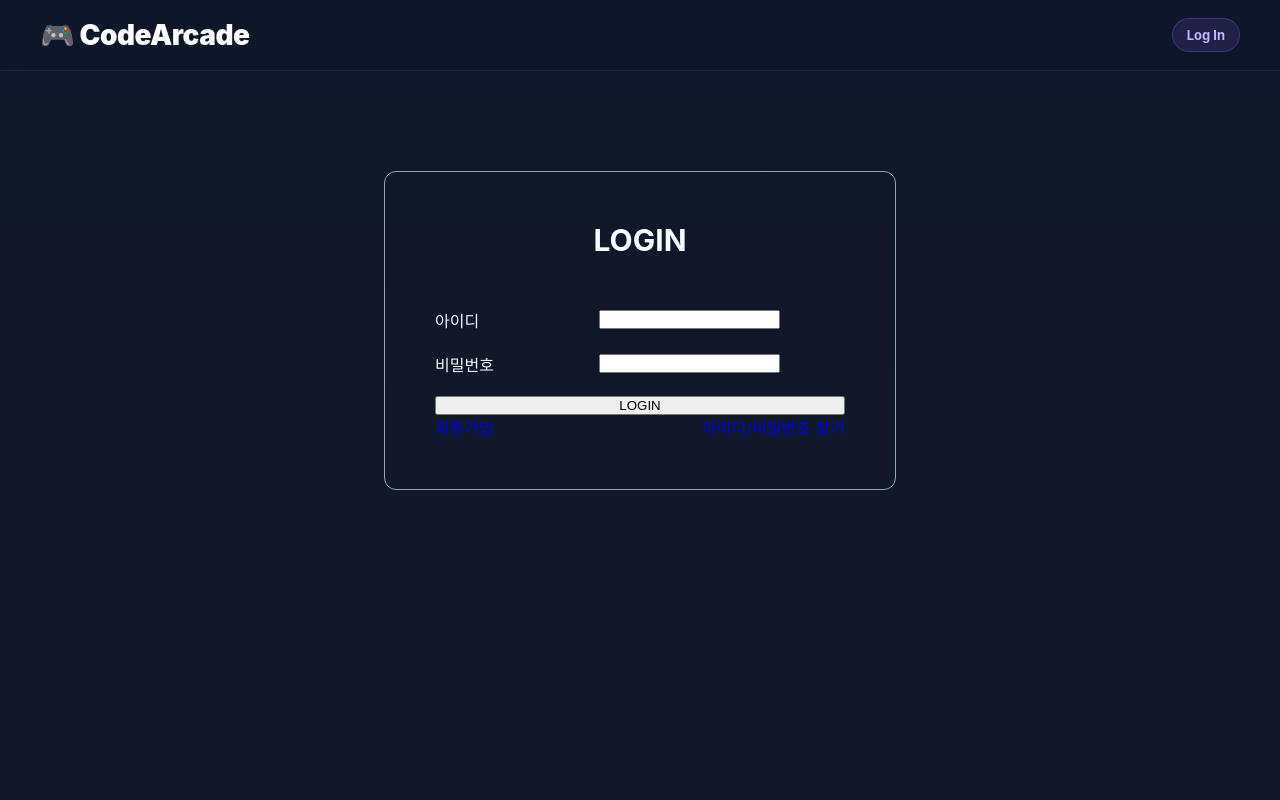
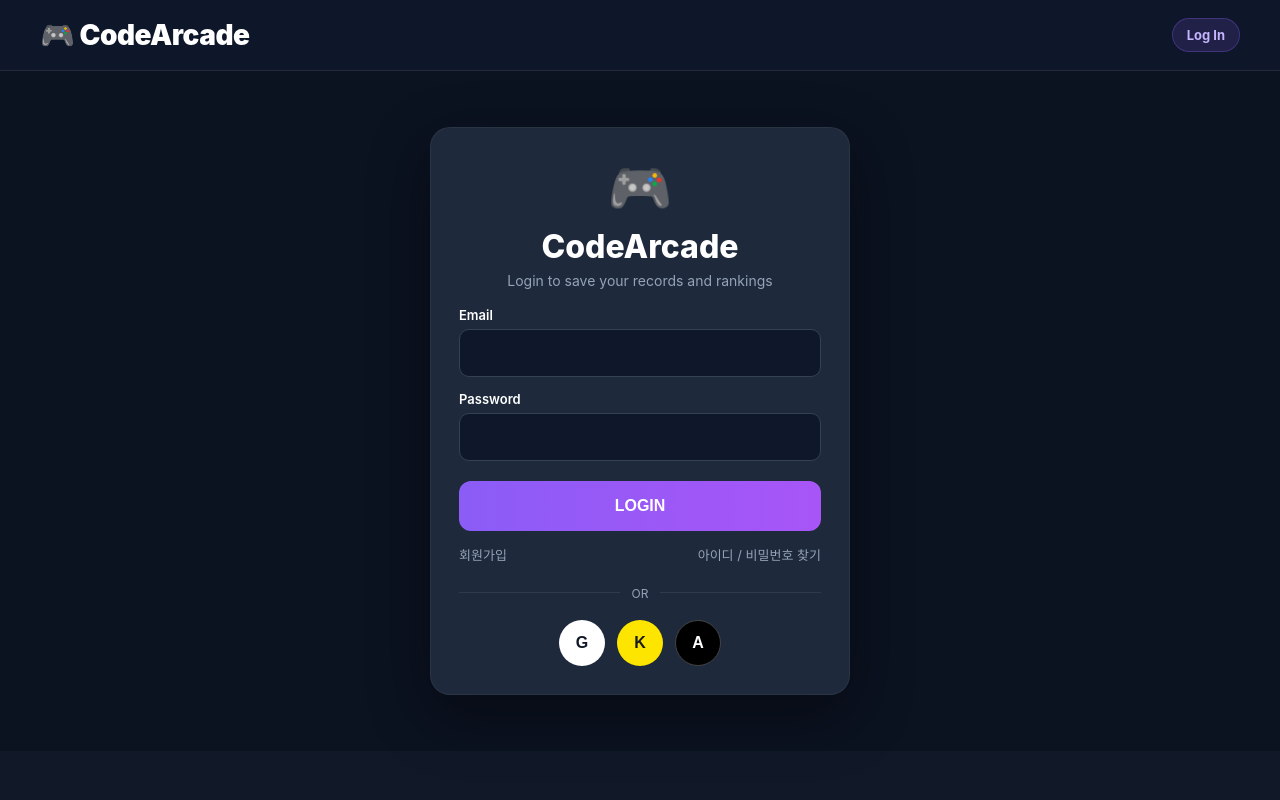
Before and after one commit to 00chu/game_set_project, a React (Vite) app in the folder game_set_front/: page /game_set_project/login in a window 1280 px wide. Shown: the top 800 px of the page. Built offline with nearby package versions, Linux system fonts and the light colour scheme.

Commit message:
디자인 변경

```diff
--- a/game_set_front/src/page/LoginPage.jsx
+++ b/game_set_front/src/page/LoginPage.jsx
@@ -1,31 +1,47 @@
-import { Link, useNavigate } from "react-router-dom";
+import { Link } from "react-router-dom";
 import styles from "./LoginPage.module.css";
 
 const LoginPage = () => {
-  const navigate = useNavigate();
-
   return (
     <main className={styles.main}>
-      <div className={styles.login_div}>
-        <p>LOGIN</p>
-        <form>
-          <ul>
-            <li>아이디</li>
-            <li>
-              <input></input>
-            </li>
-          </ul>
-          <ul>
-            <li>비밀번호</li>
-            <li>
-              <input></input>
-            </li>
-          </ul>
-          <button>LOGIN</button>
+      <div className={styles.loginCard}>
+        <div className={styles.logo}>🎮</div>
+
+        <h1>CodeArcade</h1>
+
+        <p className={styles.description}>
+          Login to save your records and rankings
+        </p>
+
+        <form className={styles.form}>
+          <div className={styles.inputGroup}>
+            <label>Email</label>
+            <input type="email" />
+          </div>
+
+          <div className={styles.inputGroup}>
+            <label>Password</label>
+            <input type="password" />
+          </div>
+
+          <button type="submit" className={styles.loginBtn}>
+            LOGIN
+          </button>
         </form>
-        <div className={styles.link}>
-          <Link>회원가입</Link>
-          <Link>아이디/비밀번호 찾기</Link>
+
+        <div className={styles.links}>
+          <Link to="/signup">회원가입</Link>
+          <Link to="/find-account">아이디 / 비밀번호 찾기</Link>
+        </div>
+
+        <div className={styles.divider}>
+          <span>OR</span>
+        </div>
+
+        <div className={styles.socials}>
+          <button className={styles.google}>G</button>
+          <button className={styles.kakao}>K</button>
+          <button className={styles.apple}>A</button>
         </div>
       </div>
     </main>
--- a/game_set_front/src/page/LoginPage.module.css
+++ b/game_set_front/src/page/LoginPage.module.css
@@ -1,49 +1,247 @@
 .main {
-  margin: 100px auto;
+  width: 100%;
+  min-height: calc(100vh - 120px);
+
+  display: flex;
+  justify-content: center;
+  align-items: center;
+
+  padding: 24px 16px;
+  background: #0b1220;
+}
+
+.loginCard {
+  width: 100%;
+  max-width: 420px;
+
+  background: #1e293b;
+
+  border-radius: 20px;
+
+  padding: 28px;
+
+  border: 1px solid rgba(255, 255, 255, 0.05);
+
+  box-shadow: 0 20px 60px rgba(0, 0, 0, 0.4);
+
+  display: flex;
+  flex-direction: column;
+}
+
+.logo {
+  font-size: 52px;
+  text-align: center;
+  margin-bottom: 8px;
+}
+
+.loginCard h1 {
+  color: white;
+
+  text-align: center;
+
+  font-size: 32px;
+
+  font-weight: 800;
+
+  margin: 0;
+}
+
+.description {
+  text-align: center;
+
+  color: #94a3b8;
+
+  margin-top: 6px;
+  margin-bottom: 18px;
+
+  font-size: 14px;
+}
+
+.form {
+  display: flex;
+  flex-direction: column;
+
+  gap: 14px;
+}
+
+.inputGroup {
+  display: flex;
+  flex-direction: column;
+
+  gap: 6px;
+}
+
+.inputGroup label {
+  color: white;
+
+  font-weight: 600;
+
+  font-size: 13px;
+}
+
+.inputGroup input {
+  height: 48px;
+
+  border-radius: 10px;
+
+  border: 1px solid #334155;
+
+  background: #0f172a;
+
+  color: white;
+
+  padding: 0 14px;
+
+  font-size: 14px;
+}
+
+.inputGroup input:focus {
+  outline: none;
+  border-color: #8b5cf6;
+}
+
+.loginBtn {
+  margin-top: 6px;
+
+  height: 50px;
+
+  border: none;
+
+  border-radius: 12px;
+
+  background: linear-gradient(90deg, #8b5cf6, #a855f7);
+
+  color: white;
+
+  font-size: 16px;
+
+  font-weight: 700;
+
+  cursor: pointer;
+
+  transition: 0.2s;
+}
+
+.loginBtn:hover {
+  transform: translateY(-2px);
+  box-shadow: 0 10px 25px rgba(139, 92, 246, 0.35);
+}
+
+.links {
+  display: flex;
+
+  justify-content: space-between;
+
+  margin-top: 14px;
+
+  font-size: 13px;
+}
+
+.links a {
+  color: #94a3b8;
+  text-decoration: none;
+}
+
+.links a:hover {
+  color: white;
+}
+
+.divider {
+  position: relative;
+
+  margin: 18px 0;
+
+  text-align: center;
+}
+
+.divider::before {
+  content: "";
+
+  position: absolute;
+
+  left: 0;
+  right: 0;
+  top: 50%;
+
+  height: 1px;
+
+  background: rgba(255, 255, 255, 0.08);
+}
+
+.divider span {
+  position: relative;
+
+  background: #1e293b;
+
+  padding: 0 12px;
+
+  color: #94a3b8;
+
+  font-size: 12px;
+}
+
+/* 🔥 소셜 로그인 가로 + 원형 버튼 */
+.socials {
+  display: flex;
+
+  justify-content: center;
+  gap: 12px;
+}
+
+.socials button {
+  width: 46px;
+  height: 46px;
+
+  border-radius: 50%;
+
+  border: none;
+
+  font-size: 16px;
+  font-weight: 800;
+
+  cursor: pointer;
+
+  transition: 0.2s;
+
   display: flex;
   align-items: center;
+  justify-content: center;
 }
 
-.login_div {
-  width: 40%;
-  border: 1px solid var(--text-sub);
-  border-radius: 12px;
-  display: flex;
-  flex-direction: column;
-  align-items: center;
-  padding: 50px;
+.socials button:hover {
+  transform: translateY(-2px);
 }
 
-.login_div > p {
-  font-size: 30px;
-  font-weight: 700;
-  font-family: var(sans-serif);
-  margin-bottom: 50px;
+/* 브랜드 컬러 */
+.google {
+  background: white;
+  color: #111827;
 }
 
-.login_div > form {
-  width: 100%;
-  display: flex;
-  flex-direction: column;
-  gap: 20px;
+.kakao {
+  background: #fee500;
+  color: #191919;
 }
 
-.login_div ul {
-  width: 100%;
-  list-style-type: none;
-  display: flex;
+.apple {
+  background: black;
+  color: white;
+  border: 1px solid #444 !important;
 }
 
-.login_div li:first-child {
-  width: 40%;
+/* 모바일 */
+@media (max-width: 768px) {
+  .loginCard {
+    padding: 22px;
+  }
+
+  .loginCard h1 {
+    font-size: 28px;
+  }
+
+  .links {
+    flex-direction: column;
+    gap: 8px;
+    align-items: center;
+  }
 }
-
-.login_div li:last-child {
-  width: 60%;
-}
-
-.link {
-  width: 100%;
-  display: flex;
-  justify-content: space-between;
-}
```
Also changed, not shown: 1 other file (tests, documents, lock files or other folders).
